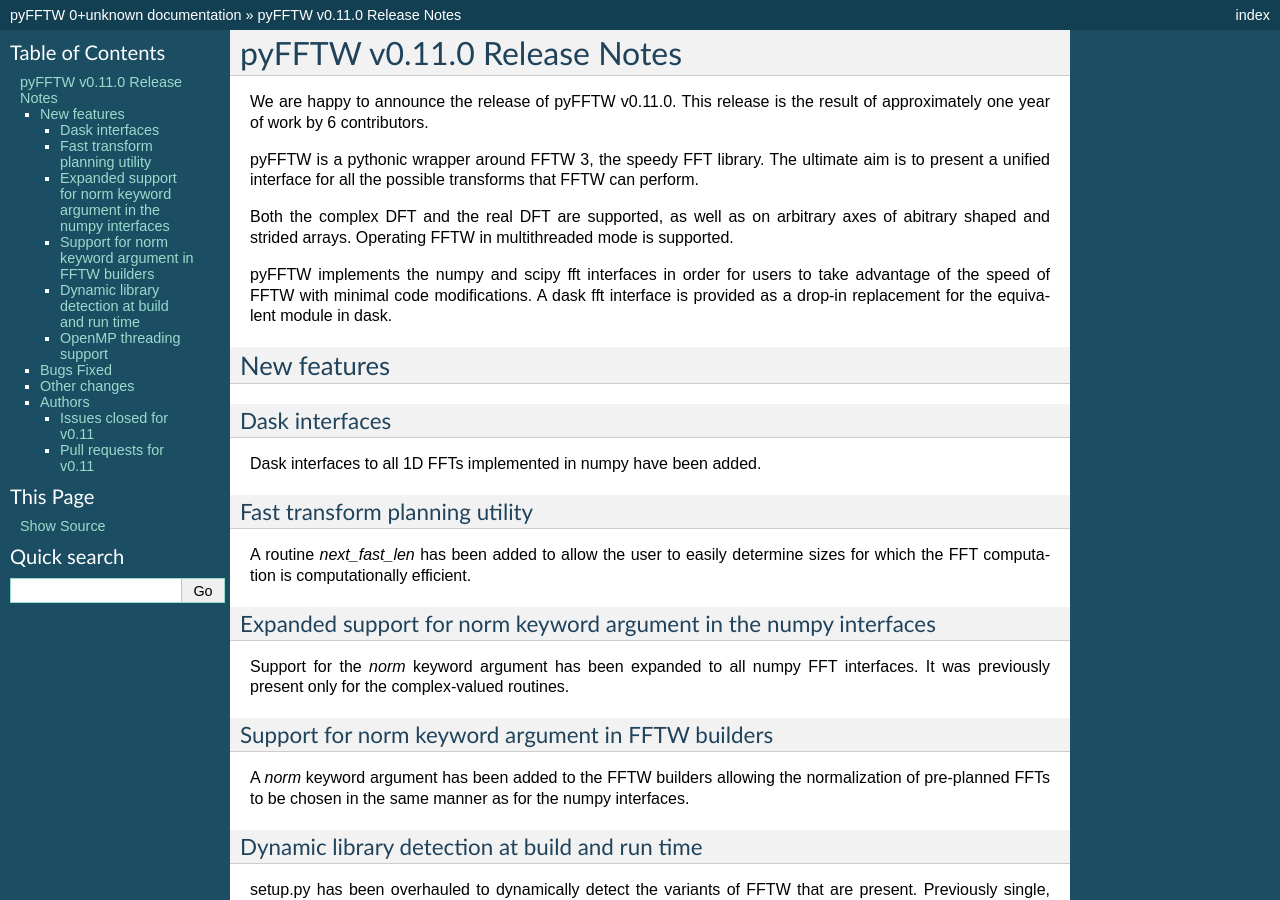
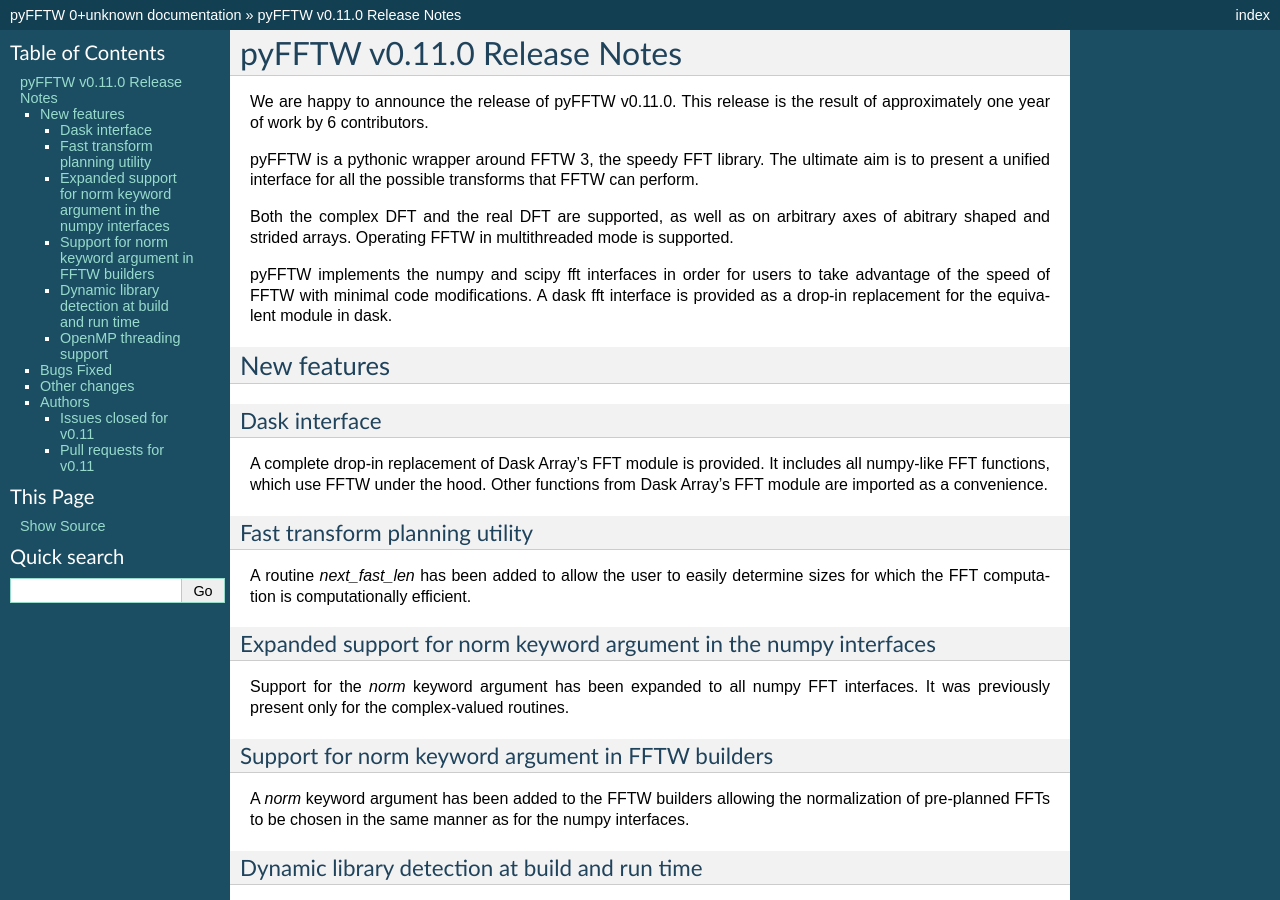
Before and after one commit to pyFFTW/pyFFTW, a Sphinx documentation site: the page built from docs/release/0.11.0.rst, in a window 1280 px wide and 900 px high. Built offline with Sphinx 7.4.7, drawn with Linux system fonts in a browser that asks for light colours; pages that are not in the unit, such as notebooks, are missing from menus.

Commit message:
Updates to the Dask interface release note section
Notes that the Dask interface is a drop-in replacement for the Dask
Array FFT module for all dimensionalities. Mentions other functions are
imported as a convenience to the user.

```diff
--- a/docs/release/0.11.0.rst
+++ b/docs/release/0.11.0.rst
@@ -22,9 +22,11 @@
 New features
 ============
 
-Dask interfaces
----------------
-Dask interfaces to all 1D FFTs implemented in numpy have been added.
+Dask interface
+--------------
+A complete drop-in replacement of Dask Array's FFT module is provided.
+It includes all numpy-like FFT functions, which use FFTW under the hood.
+Other functions from Dask Array's FFT module are imported as a convenience.
 
 Fast transform planning utility
 -------------------------------
```
